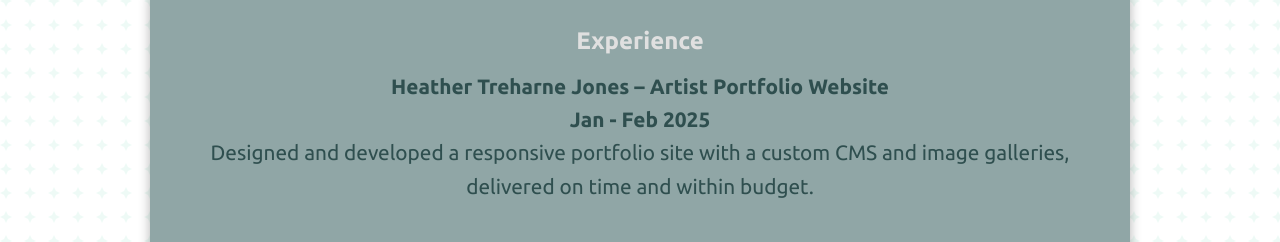
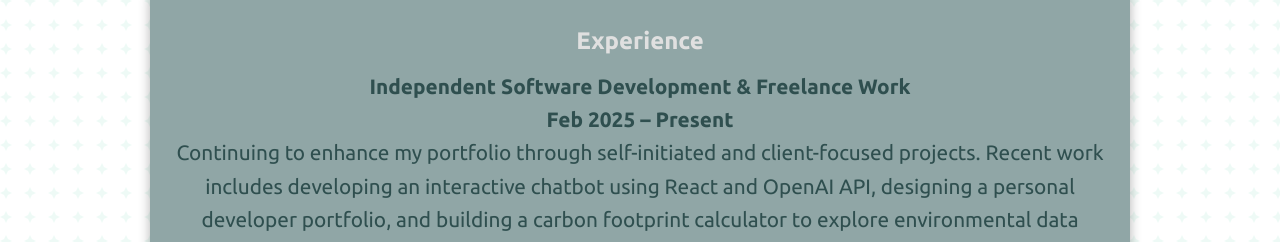
Before and after one commit to sdg877/react_portfolio, a React (Create React App) app: page /experience in a window 1280 px wide. Shown: the part 533-775 px from the top of the page. Built offline with nearby package versions, Linux system fonts and the light colour scheme; no server answers.

Commit message:
Update to most recent experience.

```diff
--- a/src/pages/Experience.jsx
+++ b/src/pages/Experience.jsx
@@ -32,18 +32,46 @@ const Experience = () => {
           className="details"
         >
           <strong>
+            {" "}
+            Independent Software Development & Freelance Work <br /> Feb 2025 –
+            Present{" "}
+          </strong>
+          <br />
+          Continuing to enhance my portfolio through self-initiated and
+          client-focused projects. Recent work includes developing an
+          interactive chatbot using React and OpenAI API, designing a personal
+          developer portfolio, and building a carbon footprint calculator to
+          explore environmental data visualisation and sustainability metrics.
+          <br />
+          <br />I have also collaborated on a potential commission project and
+          maintained part-time employment in retail alongside my software
+          development practice.
+                    <br />
+          <br />
+        </motion.p>
+
+        <motion.p
+          variants={{
+            hidden: { opacity: 0, y: 20 },
+            visible: { opacity: 1, y: 0 },
+          }}
+          className="details"
+        >
+          <strong>
             Heather Treharne Jones – Artist Portfolio Website
             <br />
             Jan - Feb 2025
           </strong>
           <br />
-          Designed and developed a responsive portfolio site with a custom CMS
+          Designed and developed a responsive portfolio site with a custom content management system
           and image galleries, delivered on time and within budget.
           <br />
           <br />
           <Link to="/projects/HTJ" className="custom-link">
             View Project
           </Link>
+                    <br />
+          <br />
         </motion.p>
         <motion.p
           variants={{
@@ -67,6 +95,8 @@ const Experience = () => {
           <Link to="/projects/ProjectOne" className="custom-link">
             View Project
           </Link>
+                    <br />
+          <br />
         </motion.p>
 
         <motion.p
@@ -89,6 +119,8 @@ const Experience = () => {
           <Link to="/projects" className="custom-link">
             View Projects
           </Link>
+                    <br />
+          <br />
         </motion.p>
 
         <motion.p
@@ -150,7 +182,7 @@ const Experience = () => {
           <br />
           <br />
           <strong>
-            British Broadcasting Corporation, Various Team Assistant Positions
+            BBC, Various Team Assistant Positions
             <br />
             Jan 10 - Jun 14
           </strong>
```
